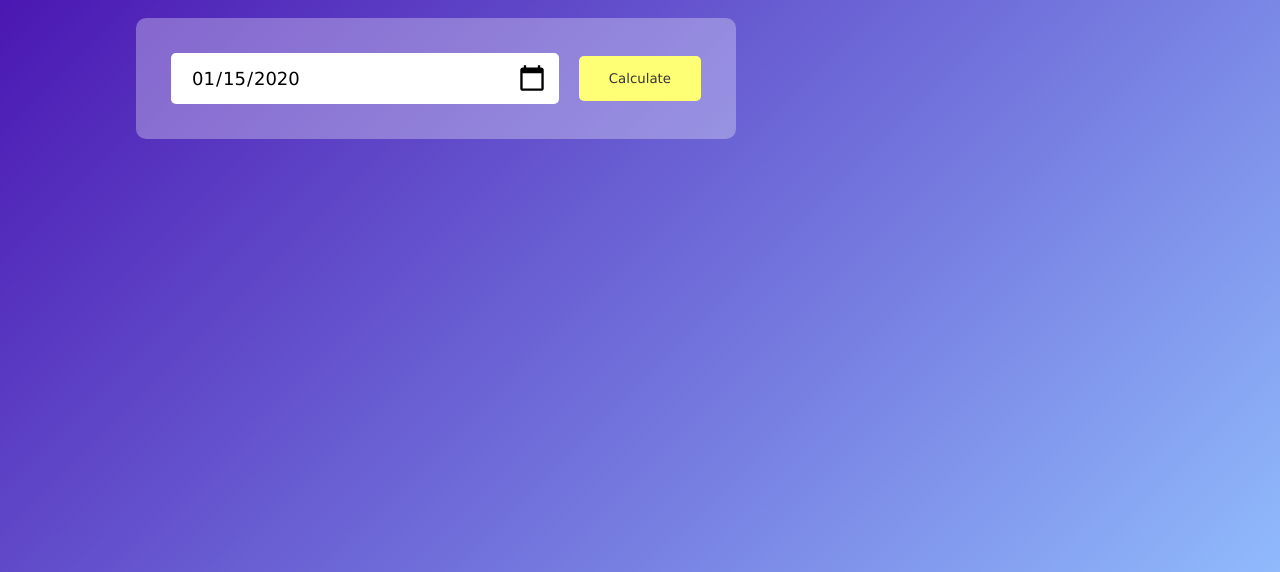
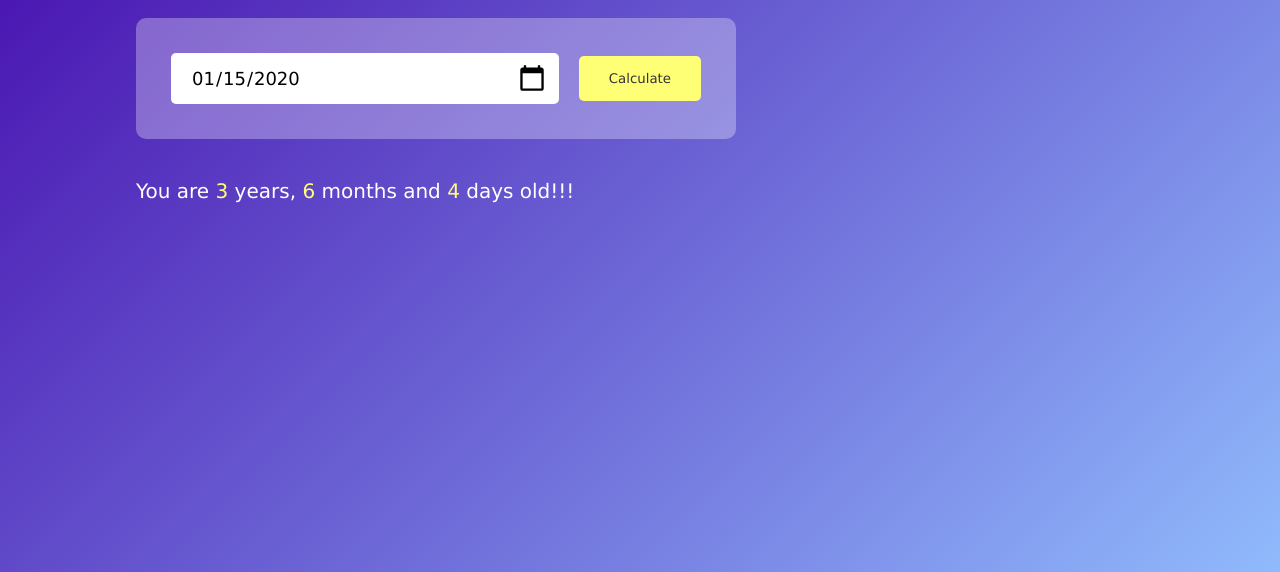
Before and after one commit to sadanmian/Age-Calculator, a plain HTML site: page index.html in a window 1280 px wide. Both pictures are taken after typing "2020-01-15" into the empty fields and a click on the button "Calculate". Shown: the part 228-800 px from the top of the page. Drawn offline with Linux system fonts and the light colour scheme.

Commit message:
age Calculator

```diff
--- a/index.html
+++ b/index.html
@@ -16,6 +16,7 @@
                 <input type="date" id="date">
                 <button onclick="calculateAge()">Calculate</button>
             </div>
+            <p id="result"></p>
         </div>
     </div>
 
--- a/script.js
+++ b/script.js
@@ -1,5 +1,6 @@
 let userInput = document.getElementById('date')
 userInput.max = new Date().toISOString().split("T")[0]
+let result = document.getElementById('result')
 
 function calculateAge() {
     let birthDate = new Date(userInput.value)
@@ -32,6 +33,7 @@ function calculateAge() {
         m3 = 11;
         y3--;
     }
+    result.innerHTML = `You are <span>${y3}</span> years, <span>${m3}</span> months and <span>${d3}</span> days old!!!`
 }
 
 function getDaysInMonth(year, month) {
--- a/style.css
+++ b/style.css
@@ -68,3 +68,11 @@
     background-size: 30px;
     cursor: pointer;
 }
+
+#result {
+    font-size: 20px;
+}
+
+#result span {
+    color: #ffff76;
+}
```
